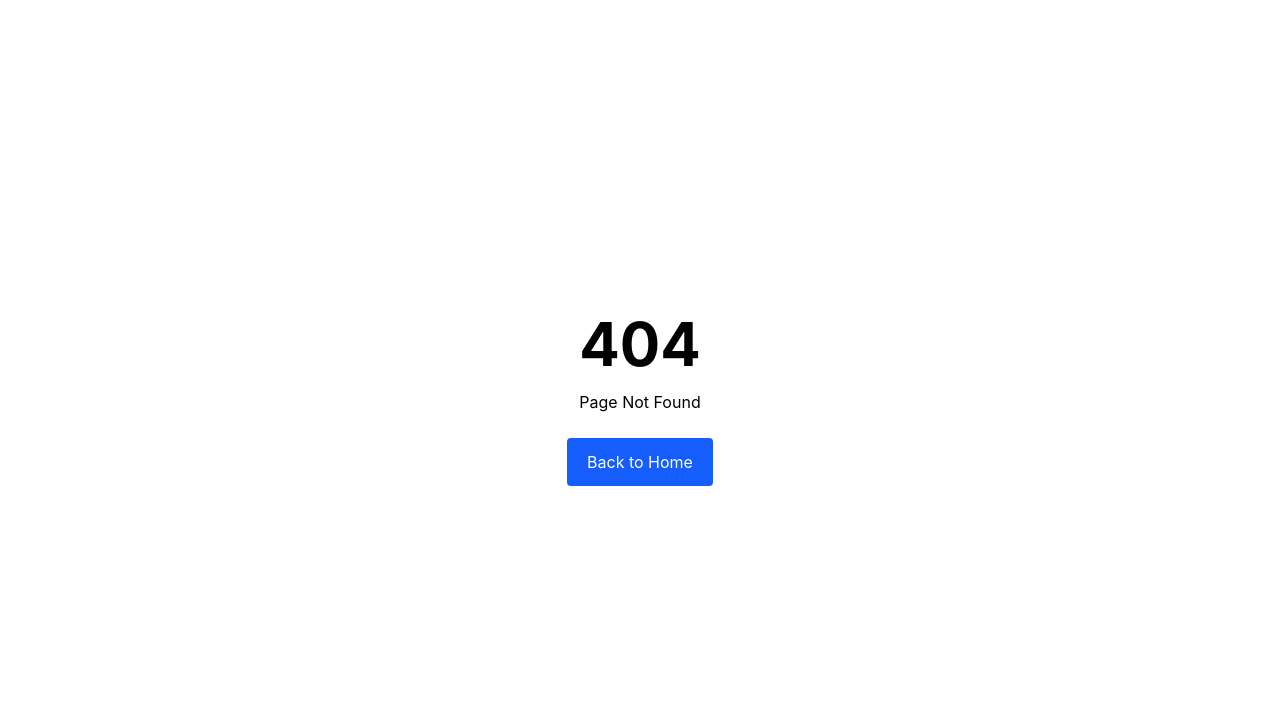
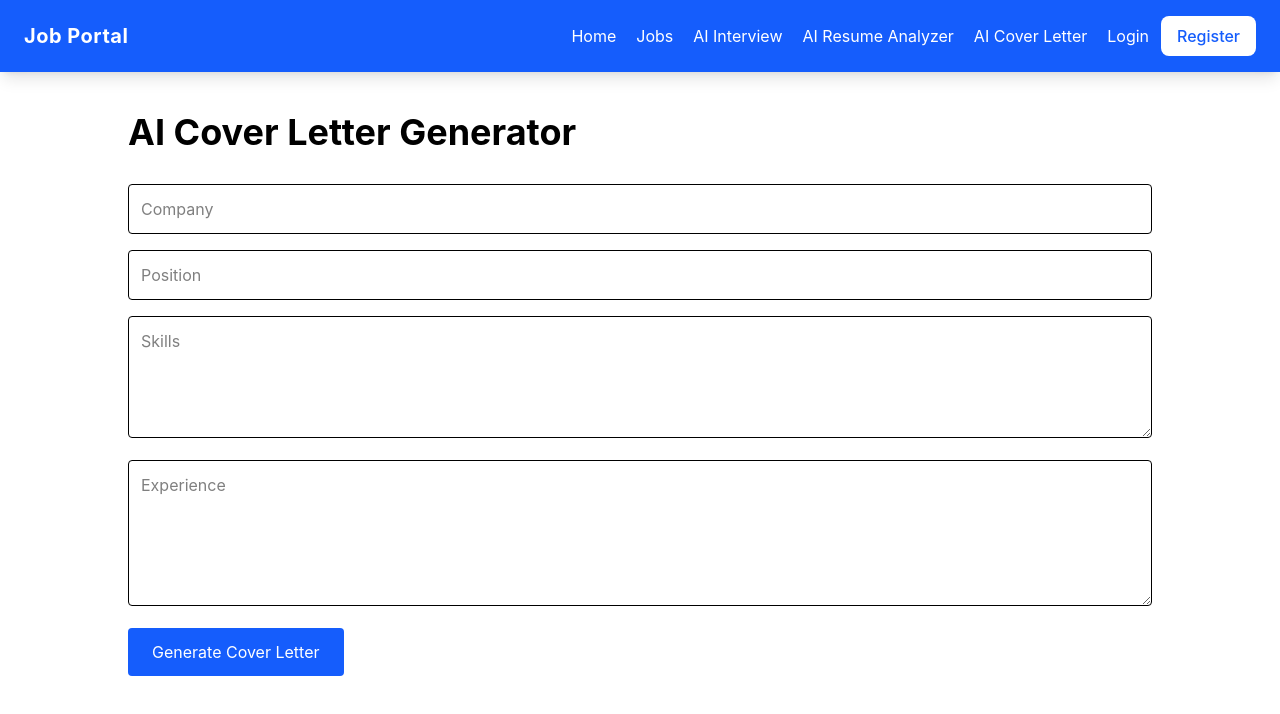
Before and after one commit to dilanithathsarani/Job-Portal---frontend, a React app: page /ai/cover-letter in a window 1280 px wide. Before the commit this address had no page. Shown: the top 714 px of the page. Built offline with nearby package versions, Linux system fonts and the light colour scheme; the HTML template or start-up script is replaced by a standard one.

Commit message:
add AI Cover Letter component and integrate with routing

```diff
--- a/src/components/navBar.jsx
+++ b/src/components/navBar.jsx
@@ -54,6 +54,8 @@ function Navbar() {
           <Link to="/ai/interview">AI Interview</Link>
 
           <Link to="/ai/resume-analyzer">AI Resume Analyzer</Link>
+
+          <Link to="/ai/cover-letter">AI Cover Letter</Link>
 
           {token ? (
             <>
--- /dev/null
+++ b/src/pages/ai/CoverLatter.jsx
@@ -0,0 +1,241 @@
+import { useState } from "react";
+import api from "../../services/api";
+import NavBar from "../../components/navBar";
+
+function CoverLetter() {
+
+    const [company, setCompany] = useState("");
+
+    const [position, setPosition] = useState("");
+
+    const [skills, setSkills] = useState("");
+
+    const [experience, setExperience] = useState("");
+
+    const [coverLetter, setCoverLetter] = useState("");
+
+    const [loading, setLoading] = useState(false);
+    const [isEditing, setIsEditing] = useState(false);
+
+    const generateLetter = async () => {
+
+        try {
+
+            setLoading(true);
+
+            const res = await api.post(
+
+                "/ai/cover-letter",
+
+                {
+
+                    company,
+
+                    position,
+
+                    skills,
+
+                    experience
+
+                }
+
+            );
+
+            setCoverLetter(res.data.coverLetter);
+            setIsEditing(false);
+
+        }
+
+        catch (error) {
+
+            console.log(error);
+
+            alert("Failed to generate cover letter.");
+
+        }
+
+        finally {
+
+            setLoading(false);
+
+        }
+
+    };
+
+    const handleDownload = () => {
+
+        const blob = new Blob([coverLetter], { type: "text/plain;charset=utf-8" });
+        const url = URL.createObjectURL(blob);
+        const link = document.createElement("a");
+
+        link.href = url;
+        link.download = "cover-letter.txt";
+        link.click();
+
+        URL.revokeObjectURL(url);
+
+    };
+
+    return (
+
+        <>
+
+            <NavBar />
+
+            <div className="max-w-5xl mx-auto mt-10">
+
+                <h1 className="text-4xl font-bold mb-8">
+
+                    AI Cover Letter Generator
+
+                </h1>
+
+                <div className="space-y-4">
+
+                    <input
+
+                        type="text"
+
+                        placeholder="Company"
+
+                        value={company}
+
+                        onChange={(e)=>setCompany(e.target.value)}
+
+                        className="w-full border p-3 rounded"
+
+                    />
+
+                    <input
+
+                        type="text"
+
+                        placeholder="Position"
+
+                        value={position}
+
+                        onChange={(e)=>setPosition(e.target.value)}
+
+                        className="w-full border p-3 rounded"
+
+                    />
+
+                    <textarea
+
+                        rows={4}
+
+                        placeholder="Skills"
+
+                        value={skills}
+
+                        onChange={(e)=>setSkills(e.target.value)}
+
+                        className="w-full border p-3 rounded"
+
+                    />
+
+                    <textarea
+
+                        rows={5}
+
+                        placeholder="Experience"
+
+                        value={experience}
+
+                        onChange={(e)=>setExperience(e.target.value)}
+
+                        className="w-full border p-3 rounded"
+
+                    />
+
+                    <button
+
+                        onClick={generateLetter}
+
+                        className="bg-blue-600 text-white px-6 py-3 rounded"
+
+                    >
+
+                        {
+
+                            loading
+
+                            ?
+
+                            "Generating..."
+
+                            :
+
+                            "Generate Cover Letter"
+
+                        }
+
+                    </button>
+
+                </div>
+
+                {
+
+                    coverLetter && (
+
+                        <div className="mt-10">
+
+                            <h2 className="text-2xl font-semibold mb-4">
+
+                                Generated Cover Letter
+
+                            </h2>
+
+                            <textarea
+
+                                rows={18}
+
+                                value={coverLetter}
+
+                                onChange={(e) => setCoverLetter(e.target.value)}
+
+                                readOnly={!isEditing}
+
+                                className="w-full border p-4 rounded"
+
+                            />
+
+                            <div className="flex gap-4 mt-4">
+                                <button
+                                    type="button"
+                                    onClick={() => setIsEditing((current) => !current)}
+                                    className="bg-blue-600 text-white px-4 py-2 rounded"
+                                >
+                                    {isEditing ? "Save" : "Edit"}
+                                </button>
+                                <button
+                                    type="button"
+                                    onClick={() => navigator.clipboard.writeText(coverLetter)}
+                                    className="bg-green-600 text-white px-4 py-2 rounded"
+                                >
+                                    Copy
+                                </button>
+                                <button
+                                    type="button"
+                                    onClick={handleDownload}
+                                    className="bg-gray-700 text-white px-4 py-2 rounded"
+                                >
+                                    Download Cover Letter
+                                </button>
+                            </div>
+
+                        </div>
+
+                    )
+
+                }
+
+            </div>
+
+        </>
+
+    );
+
+}
+
+export default CoverLetter;
--- a/src/pages/home.jsx
+++ b/src/pages/home.jsx
@@ -1,7 +1,7 @@
 import { Link } from "react-router-dom";
 import NavBar from "../components/navBar";
 import heroImage from "../assets/job-hero-hq.png";
-import Footer from "../components/footer";
+import Footer from "../components/Footer";
 
 function Home() {
     const stats = [
--- a/src/routes/appRoutes.jsx
+++ b/src/routes/appRoutes.jsx
@@ -18,6 +18,7 @@ import AdminManageJobs from "../pages/admin/ManageJobs.jsx";
 import NotFound from "../pages/NotFound.jsx";
 import InterviewGenerator from "../pages/ai/InterviewGenerator.jsx";
 import ResumeAnalyzer from "../pages/ai/ResumeAnalyzer.jsx";
+import CoverLetter from "../pages/ai/CoverLatter.jsx";
 
 function AppRoutes() {
   return (
@@ -106,6 +107,8 @@ function AppRoutes() {
 
         <Route path="/ai/resume-analyzer" element={<ResumeAnalyzer />} />
 
+        <Route path="/ai/cover-letter" element={<CoverLetter />} />
+
         <Route path="*" element={<NotFound />} />
       </Routes>
     </BrowserRouter>
```
